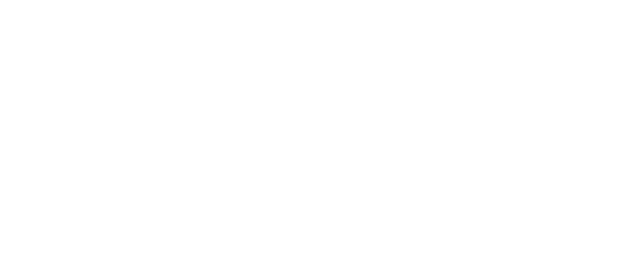
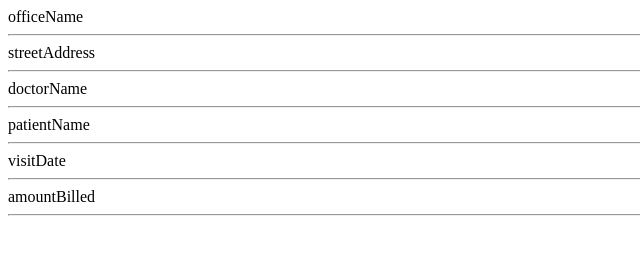
Before and after one commit to JMONDESIR/object-methods, a plain HTML site: page src/index.html in a window 1280 px wide. Shown: the whole page, without its empty margins (0-640 px from the left). Drawn offline with Linux system fonts and the light colour scheme.

Commit message:
object keys

```diff
--- a/src/index.html
+++ b/src/index.html
@@ -5,11 +5,11 @@
     <meta name="viewport" content="width=device-width, initial-scale=1.0">
     <meta http-equiv="X-UA-Compatible" content="ie=edge">
     <link rel="stylesheet" href="./styles/main.css">
-    <title>Application Title</title>
+    <title>Object Methods</title>
   </head>
   <body>
 
-    <div id="display-container"></div>
+    <div id="app"></div>
 
     <script src="./scripts/main.js"></script>
   </body>
--- a/src/scripts/main.js
+++ b/src/scripts/main.js
@@ -0,0 +1,94 @@
+// const mustang = {
+//         color: "Midnight Blue",
+//         year: 1976,
+//         length: 120,
+//         width: 62,
+//         height: 47
+// }
+
+// const allCars = [
+//         {
+//             model: "Mustang",
+//             color: "Midnight Blue",
+//             year: 1976,
+//             length: 120,
+//             width: 62,
+//             height: 47
+//         },
+//         {
+//             model: "Xterra",
+//             color: "Forest Green",
+//             year: 2011,
+//             length: 144,
+//             width: 71,
+//             height: 55
+//         },
+//         {
+//             model: "Thunderbird",
+//             color: "Red",
+//             year: 2005,
+//             length: 115,
+//             width: 58,
+//             height: 42
+//         },
+//         {
+//             model: "Suburban",
+//             color: "Grey",
+//             year: 2015,
+//             length: 149,
+//             width: 73,
+//             height: 58
+//         }
+// ]
+
+const outputElement = document.querySelector("#app")
+
+// // Iterate the array of cars. Individual objects stored in `car`.
+// allCars.forEach(car => {
+// console.log(car.model)
+//     // Iterate all of the values of the current car
+//         for (const value of Object.values(car)) {
+//             console.log(value)
+//       outputElement.innerHTML += `<div>${value}</div>`
+//     }
+// })
+
+// Lightning Exercise 1: Create an object that represents a bill from your doctor's office. It should have the following properties: officeName, streetAddress, doctorName, patientName, visitDate, amountBilled, dueDate. You provide example values for each one.
+
+const dateVisited = "visitDate"
+const owed = "amountBilled"
+const patient = "patientName"
+
+const doctorBill = {
+        officeName: "DooLittle's Office",
+        streetAddress: "2603 Church Avenue",
+        doctorName: "Dr. DooLittle M.D.",
+        patientName: "Amy Purint",
+        visitDate: "03/25/2019",
+        amountBilled: 1204.46,
+        amountBilled: "06/31/2019"
+}
+console.log(doctorBill)
+
+// Lightning Exercise 2: Copy the code below and paste it above your object.
+
+// const dateVisited = "visitDate"
+// const owed = "amountBilled"
+// const patient = "patientName"
+
+// Use square bracket notation to output the value of those three properties to the console in Chrome.
+
+console.log(doctorBill[dateVisited])
+console.log(doctorBill[owed])
+console.log(doctorBill[patient])
+
+// Lightning Exercise 3: Use Object.values() to output all the property values to the console in Chrome.
+
+
+// Lightning Exercise 1: Output all of the key names from your doctor's office bill to the console in Chrome.
+
+for (const taco of Object.keys(doctorBill)) {
+        console.log(taco)
+        // Lightning Exercise 2: Output all of the key names from your doctor's office bill to the DOM inside a parent <section> element. Wrap each one in a <span> element.
+        outputElement.innerHTML += `<section><span>${taco}</span></section><hr>`
+        }
```
